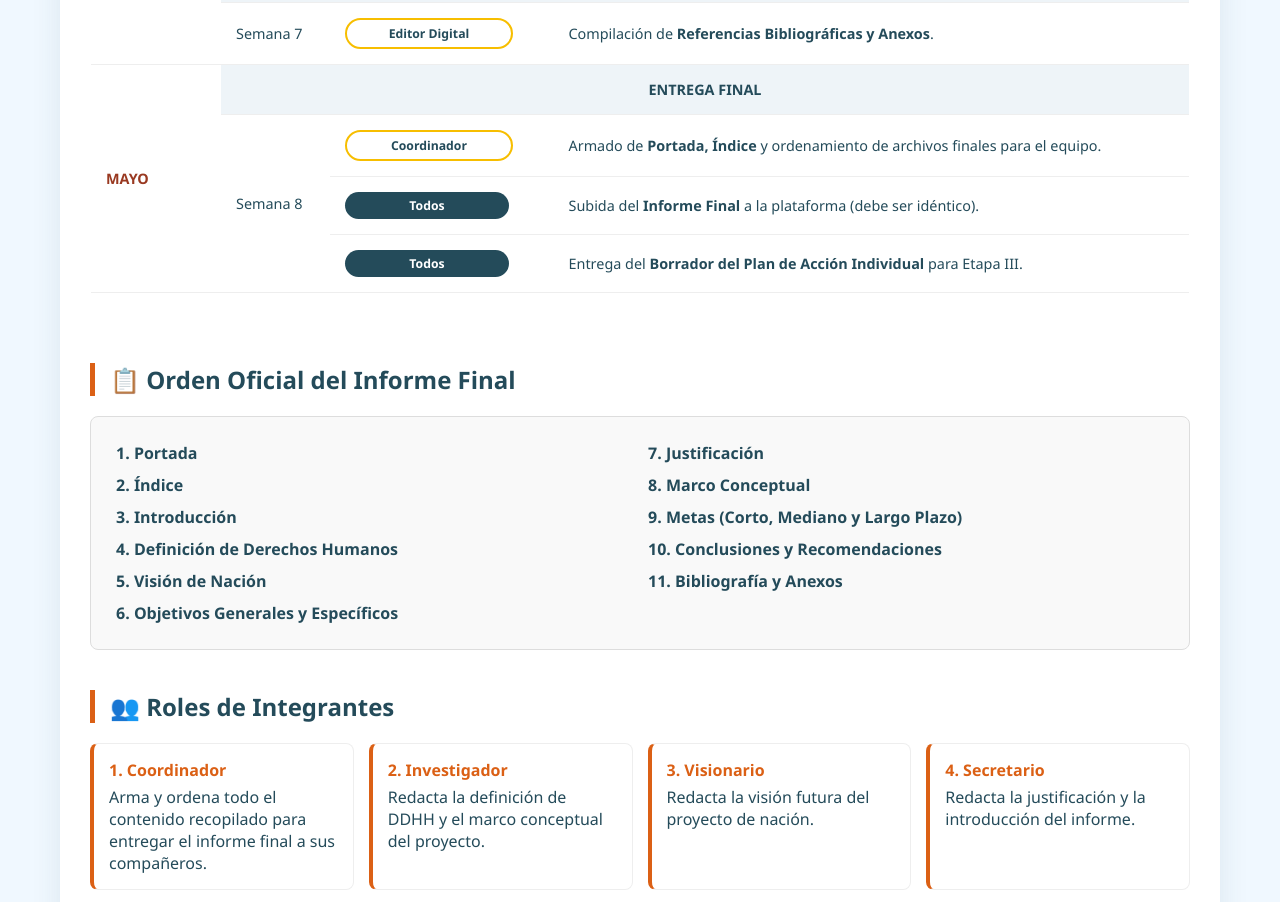
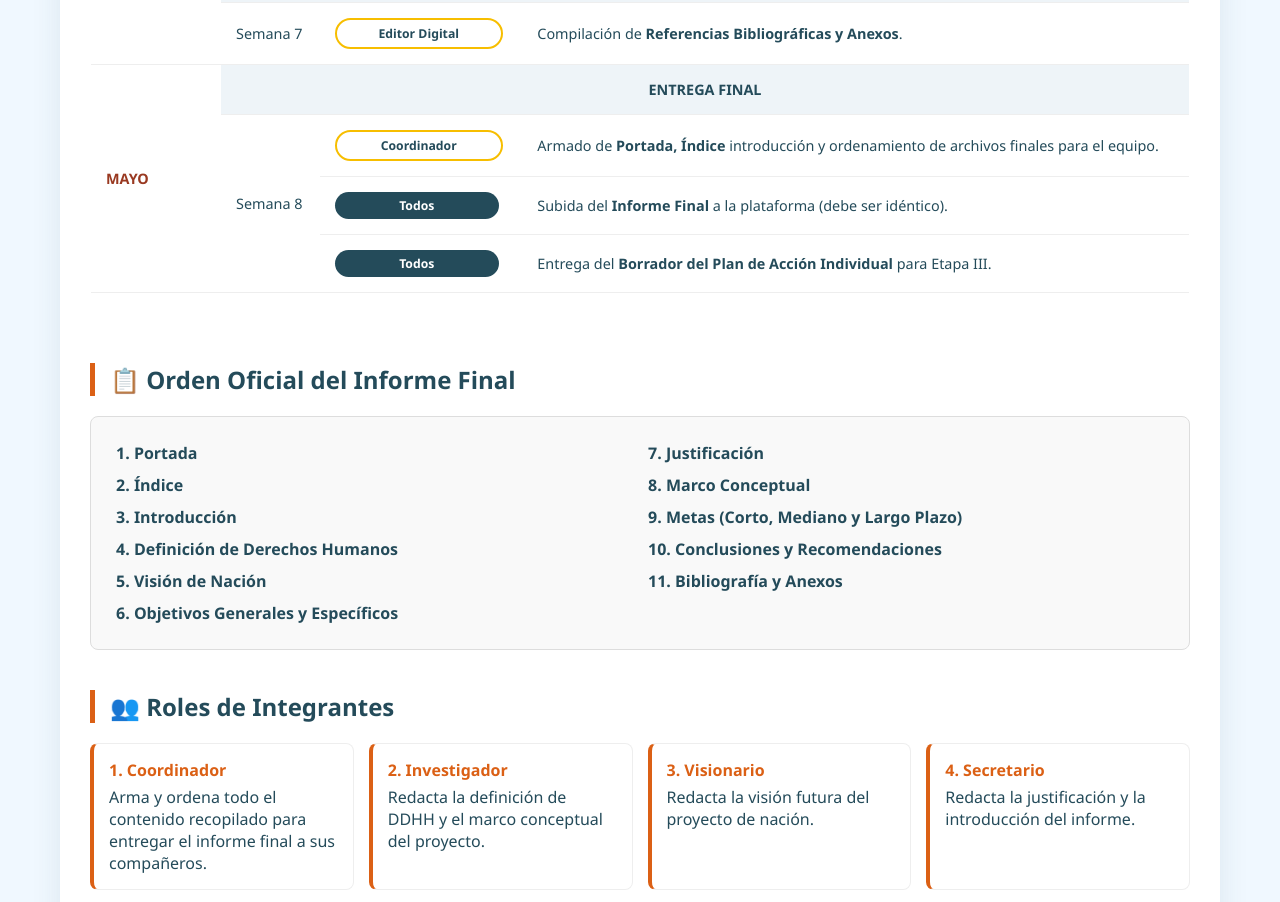
Before and after one commit to sushierodas-svg/EtapaII_SEMINARIOPLANREGULAR, a plain HTML site: page index.html in a window 1280 px wide. Shown: the part 1461-2363 px from the top of the page. Drawn offline with Linux system fonts and the light colour scheme.

Commit message:
Update index.html

```diff
--- a/index.html
+++ b/index.html
@@ -331,7 +331,7 @@
                 <tr>
                     <td rowspan="3">Semana 8</td>
                     <td><span class="role-pill">Coordinador</span></td>
-                    <td>Armado de <span class="highlight-text">Portada, Índice</span> y ordenamiento de archivos finales para el equipo.</td>
+                    <td>Armado de <span class="highlight-text">Portada, Índice</span> introducción y ordenamiento de archivos finales para el equipo.</td>
                 </tr>
                 <tr>
                     <td><span class="role-pill all-pill">Todos</span></td>
```
